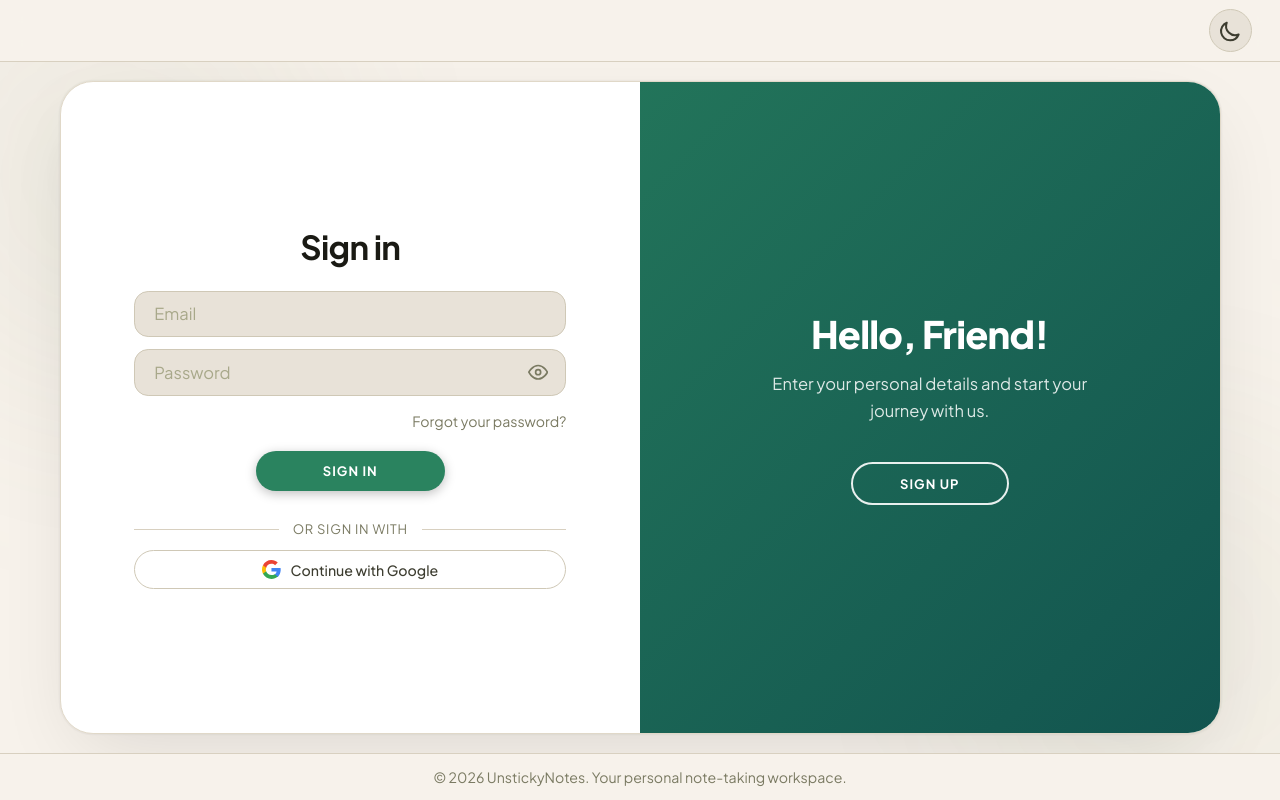
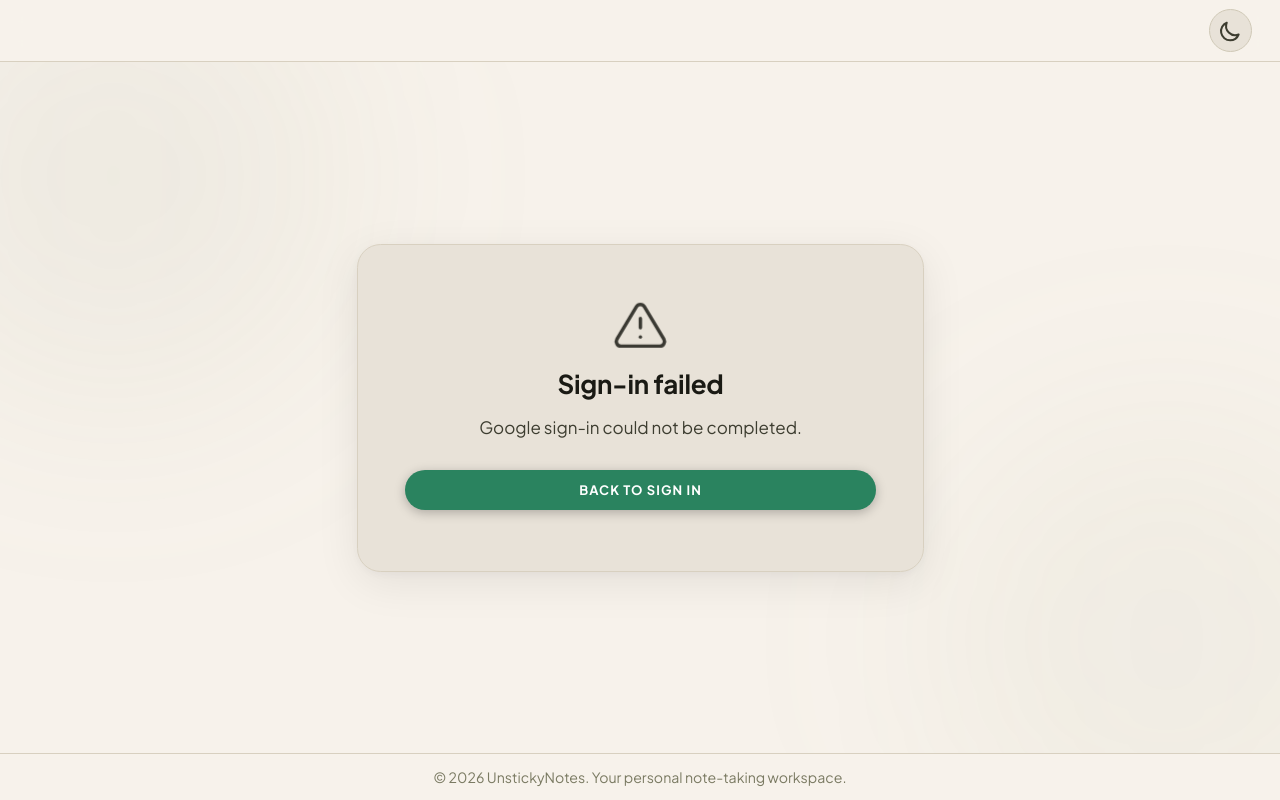
Before and after one commit to UnstickyNotes/Frontend, a React (Vite) app: page /oauth/error in a window 1280 px wide. Before the commit this address led to /login. Built offline with nearby package versions, Linux system fonts and the light colour scheme.

Commit message:
fixed some type errors for the builder to be able to build the exeutable file

```diff
--- a/src/App.css
+++ b/src/App.css
@@ -303,6 +303,67 @@ input:-webkit-autofill:active {
   border-top: 1px solid var(--border);
   flex-shrink: 0;
 }
+
+/* ── OAuth Error Page ────────────────────────────────────────── */
+.oauth-error-card {
+  display: flex;
+  flex-direction: column;
+  align-items: center;
+  text-align: center;
+  gap: 0.75rem;
+  padding: 2.75rem 2.5rem 2.25rem;
+  width: min(420px, 92vw);
+  background-color: var(--surface);
+  border: 1px solid var(--border);
+  border-radius: 1.25rem;
+  box-shadow: 0 8px 32px rgba(0, 0, 0, 0.08), 0 2px 8px rgba(0, 0, 0, 0.04);
+  animation: oauthErrorCardIn 0.3s cubic-bezier(0.22, 1, 0.36, 1) both;
+}
+
+@keyframes oauthErrorCardIn {
+  from { opacity: 0; transform: translateY(12px) scale(0.97); }
+  to   { opacity: 1; transform: translateY(0)    scale(1);    }
+}
+
+.oauth-error-icon {
+  width: 3rem;
+  height: 3rem;
+  color: var(--destructive);
+  stroke-width: 1.5;
+  flex-shrink: 0;
+  animation: oauthIconPulse 2.4s ease-in-out infinite;
+}
+
+@keyframes oauthIconPulse {
+  0%, 100% { opacity: 1;    transform: scale(1);    }
+  50%       { opacity: 0.75; transform: scale(0.96); }
+}
+
+.oauth-error-title {
+  font-size: 1.375rem;
+  font-weight: 700;
+  color: var(--text-primary);
+  margin: 0;
+  letter-spacing: -0.01em;
+}
+
+.oauth-error-message {
+  font-size: 0.9rem;
+  color: var(--text-secondary);
+  margin: 0;
+  line-height: 1.6;
+  max-width: 30ch;
+}
+
+.oauth-error-actions {
+  margin-top: 0.75rem;
+  width: 100%;
+}
+
+.oauth-error-retry-btn {
+  width: 100%;
+}
+
 
 /* ── App Layout ──────────────────────────────────────────────── */
 .app-layout {
--- a/src/components/AppLayout.tsx
+++ b/src/components/AppLayout.tsx
@@ -32,7 +32,7 @@ interface AppLayoutProps {
   onNewCollection?: () => void
   onCollectionCreated?: (collection: Collection) => void
   onCollectionUpdated?: (collection: Collection) => void
-  onCollectionDeleted?: (collectionId: string | number) => void
+  onCollectionDeleted?: (collectionId: string | number | null) => void
   /** Extra controls to render in the topbar right slot (e.g. icon buttons) */
   topbarLeft?: ReactNode
   topbarRight?: ReactNode
--- a/src/components/CollectionDropdown.tsx
+++ b/src/components/CollectionDropdown.tsx
@@ -44,7 +44,7 @@ interface CollectionDropdownProps {
   collections: Collection[]
   /** Currently selected collection id. -1 = Unsorted, undefined = nothing pre-selected. */
   value?: string | number
-  onChange: (id: string | number) => void
+  onChange: (id: string | number | null) => void
   /** Placement hint — 'up' opens the list upward (useful when near page bottom). */
   placement?: 'down' | 'up'
 }
--- a/src/pages/CollectionsPage.tsx
+++ b/src/pages/CollectionsPage.tsx
@@ -91,7 +91,7 @@ export default function CollectionsPage() {
     }
   }
 
-  const handleCollectionDeleted = (id: string | number) => {
+  const handleCollectionDeleted = (id: string | number | null) => {
     setCollections(prev => prev.filter(c => c.id !== id))
     if (String(currentCollection?.id) === String(id)) {
       setCurrentCollection({ id: -1, name: 'Unsorted' })
--- /dev/null
+++ b/src/pages/OAuthErrorPage.tsx
@@ -0,0 +1,105 @@
+import { useNavigate, useSearchParams } from 'react-router'
+import { useTheme } from '../contexts/ThemeContext'
+
+function MoonIcon() {
+  return (
+    <svg width="18" height="18" fill="none" stroke="currentColor" strokeWidth={2} viewBox="0 0 24 24" aria-hidden="true">
+      <path d="M20.354 15.354A9 9 0 018.646 3.646 9.003 9.003 0 0012 21a9.003 9.003 0 008.354-5.646z" strokeLinecap="round" strokeLinejoin="round" />
+    </svg>
+  )
+}
+
+function SunIcon() {
+  return (
+    <svg width="18" height="18" fill="none" stroke="currentColor" strokeWidth={2} viewBox="0 0 24 24" aria-hidden="true">
+      <path d="M12 3v1m0 16v1m9-9h-1M4 12H3m15.364 6.364l-.707-.707M6.343 6.343l-.707-.707m12.728 0l-.707.707M6.343 17.657l-.707.707M16 12a4 4 0 11-8 0 4 4 0 018 0z" strokeLinecap="round" strokeLinejoin="round" />
+    </svg>
+  )
+}
+
+function WarningIcon() {
+  return (
+    <svg
+      className="oauth-error-icon"
+      viewBox="0 0 24 24"
+      fill="none"
+      stroke="currentColor"
+      strokeWidth={1.5}
+      strokeLinecap="round"
+      strokeLinejoin="round"
+      aria-hidden="true"
+    >
+      <path d="M10.29 3.86L1.82 18a2 2 0 001.71 3h16.94a2 2 0 001.71-3L13.71 3.86a2 2 0 00-3.42 0z" />
+      <line x1="12" y1="9" x2="12" y2="13" />
+      <line x1="12" y1="17" x2="12.01" y2="17" />
+    </svg>
+  )
+}
+
+// Human-readable labels for common OAuth error codes
+const ERROR_LABELS: Record<string, string> = {
+  access_denied:            'You cancelled the sign-in with Google.',
+  interaction_required:     'Google requires additional action to complete sign-in.',
+  temporarily_unavailable:  'Google sign-in is temporarily unavailable. Please try again shortly.',
+  server_error:             'Something went wrong on the server during sign-in.',
+}
+
+export default function OAuthErrorPage() {
+  const { theme, toggleTheme } = useTheme()
+  const navigate = useNavigate()
+  const [params] = useSearchParams()
+
+  const errorCode = params.get('error') ?? ''
+  const errorMessage =
+    ERROR_LABELS[errorCode] ??
+    (errorCode ? `Sign-in failed: ${errorCode.replace(/_/g, ' ')}.` : 'Google sign-in could not be completed.')
+
+  return (
+    <div className={`auth-page${theme === 'dark' ? ' dark-auth' : ''}`}>
+      <header className="auth-topbar">
+        <button
+          id="oauth-error-theme-toggle"
+          className="theme-toggle-btn"
+          onClick={toggleTheme}
+          type="button"
+          aria-label={`Switch to ${theme === 'light' ? 'dark' : 'light'} mode`}
+          title={`Switch to ${theme === 'light' ? 'dark' : 'light'} mode`}
+        >
+          {theme === 'light' ? <MoonIcon /> : <SunIcon />}
+        </button>
+      </header>
+
+      <main className="auth-main">
+        {/* Ambient blobs — same as AuthPage */}
+        <div className="auth-bg-blob" style={{
+          top: '-6rem', left: '-6rem', width: '24rem', height: '24rem',
+          backgroundColor: theme === 'dark' ? 'rgba(18,84,79,0.12)' : 'rgba(139,154,110,0.08)',
+        }} />
+        <div className="auth-bg-blob" style={{
+          bottom: '-6rem', right: '-6rem', width: '24rem', height: '24rem',
+          backgroundColor: theme === 'dark' ? 'rgba(42,131,95,0.08)' : 'rgba(139,154,110,0.06)',
+        }} />
+
+        <div className="oauth-error-card" role="alert" aria-live="assertive">
+          <WarningIcon />
+          <h1 className="oauth-error-title">Sign-in failed</h1>
+          <p className="oauth-error-message">{errorMessage}</p>
+          <div className="oauth-error-actions">
+            <button
+              id="oauth-error-retry-btn"
+              className="auth-submit-btn oauth-error-retry-btn"
+              type="button"
+              onClick={() => navigate('/login', { replace: true })}
+            >
+              Back to Sign In
+            </button>
+          </div>
+        </div>
+      </main>
+
+      <footer className="auth-footer">
+        © {new Date().getFullYear()} UnstickyNotes. Your personal note-taking workspace.
+      </footer>
+    </div>
+  )
+}
--- a/src/services/NoteService.ts
+++ b/src/services/NoteService.ts
@@ -1,14 +1,12 @@
-import api from "./api";
 import getDB from "../db/dbClient";
 
 import type {
-    Response,
     Note,
     NoteAttributes,
     SyncQueueAttrbutes } from "../types";
 import { response } from "./Response"
 import { checkUserOffline } from "./AuthService";
-import { enqueue, dequeue, dequeueById, updateQueuePayload } from "../db/SyncQueue";
+import { enqueue, dequeueById, updateQueuePayload } from "../db/SyncQueue";
 import { now } from "./Helpers";
 
 export const getAllNotes = async() => {
```
Also changed, not shown: src/router/index.tsx (+9 -3 lines).
